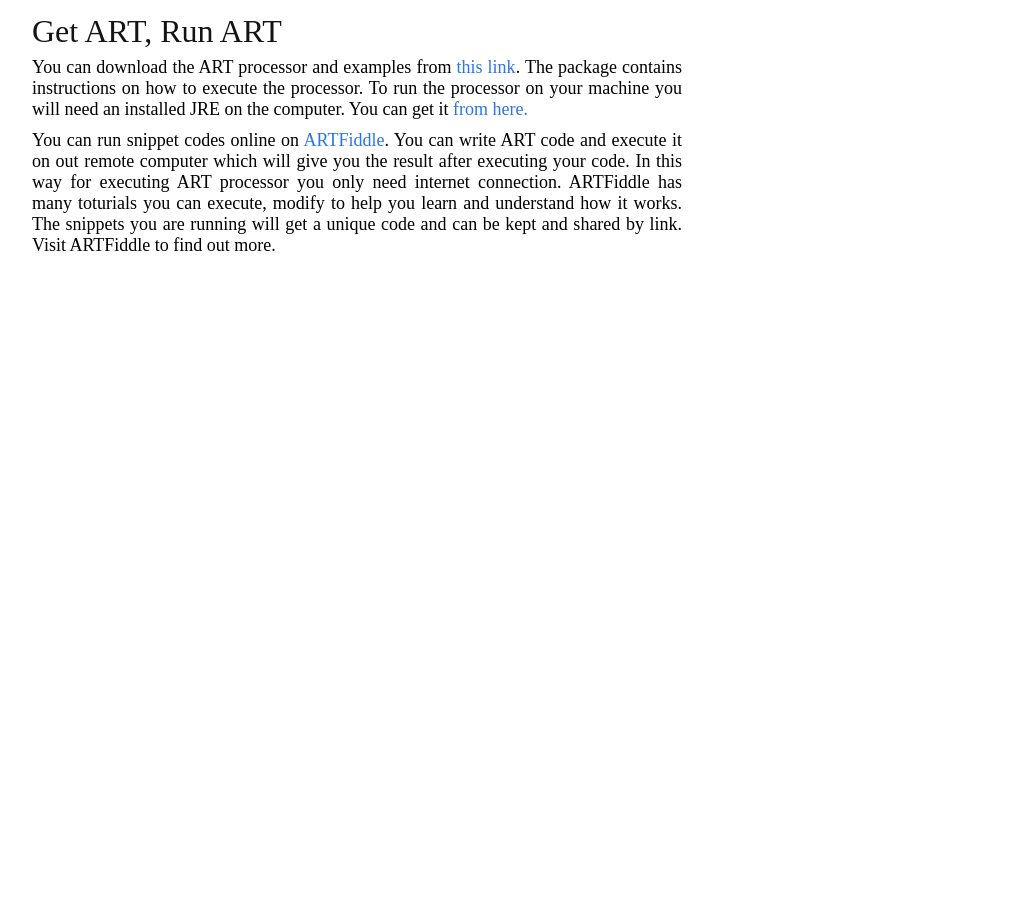
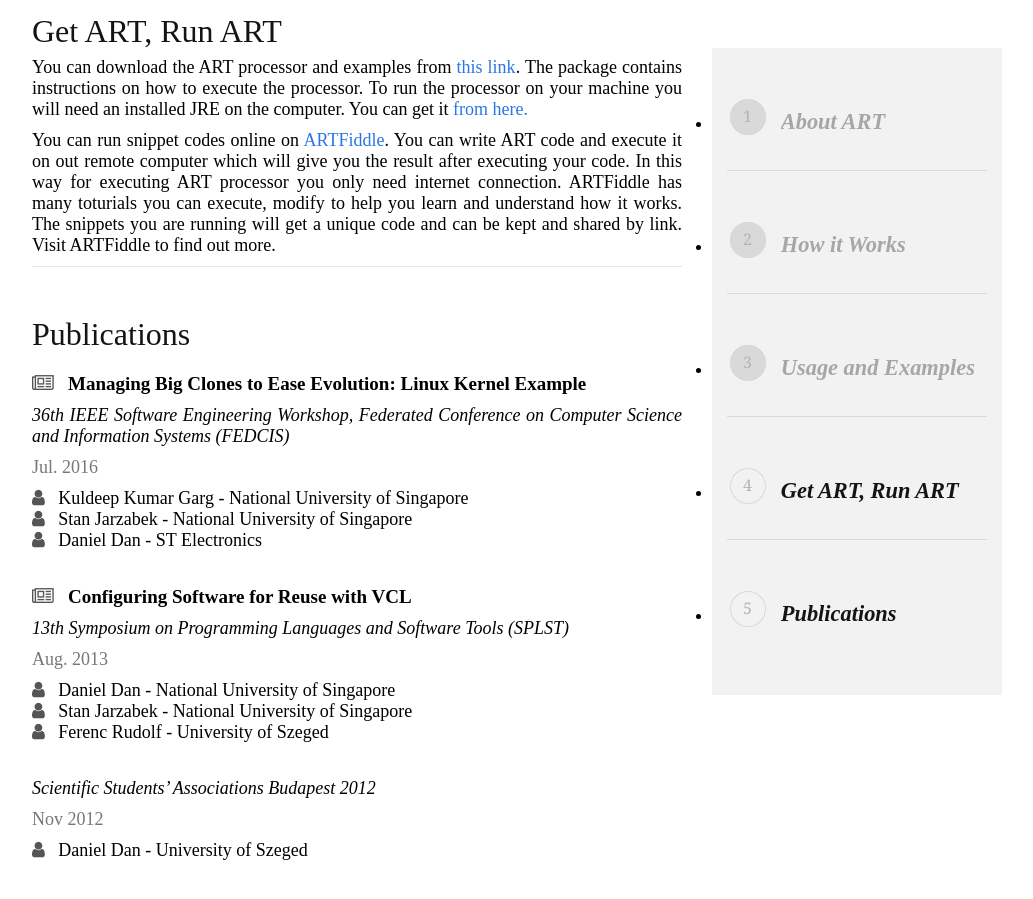
Before and after one commit to art-processor/jekyll_art-processor.github.io, a Jekyll site: the page index.html, which Jekyll copies as it is, in a window 1280 px wide and 900 px high, scrolled down 9460 px. Shown: the whole window, without its empty margins (123-1156 px from the left). Built offline with Jekyll 4.4.1, drawn with Linux system fonts in a browser that asks for light colours; before the commit the page ends 9844 px from its top, so only the background shows below that.

Commit message:
pubs
pubs

```diff
--- a/index.html
+++ b/index.html
@@ -454,7 +454,35 @@
      <p>
         You can run snippet codes online on <a href="http://fiddle.art-processor.org">ARTFiddle</a>. You can write ART code and execute it on out remote computer which will give you the result after executing your code. In this way for executing ART processor you only need internet connection. ARTFiddle has many toturials you can execute, modify to help you learn and understand how it works. The snippets you are running will get a unique code and can be kept and shared by link. Visit ARTFiddle to find out more.
      </p>
-     <br>
+  </article>
+  <article class="post" id="publications">
+    <header>
+      <h1> Publications </h1>
+    </header>
+    <h4><i class="fa fa-newspaper-o" aria-hidden="true"></i>&nbsp;&nbsp;<i class="fa"></i> Managing Big Clones to Ease Evolution: Linux Kernel Example</h4>
+    <p class="conf-p">36th IEEE Software Engineering Workshop, Federated Conference on Computer Science and Information Systems (FEDCIS)</p>
+    <p class="time-p">Jul. 2016</p>
+    <p class="authors-p">
+       <i class="fa fa-user" aria-hidden="true"></i>&nbsp;&nbsp; Kuldeep Kumar Garg - National University of Singapore<br>
+       <i class="fa fa-user" aria-hidden="true"></i>&nbsp;&nbsp; Stan Jarzabek - National University of Singapore<br>
+       <i class="fa fa-user" aria-hidden="true"></i>&nbsp;&nbsp; Daniel Dan - ST Electronics
+    </p>
+
+    <h4><i class="fa fa-newspaper-o" aria-hidden="true"></i>&nbsp;&nbsp;<i class="fa"></i> Configuring Software for Reuse with VCL</h4>
+    <p class="conf-p">13th Symposium on Programming Languages and Software Tools (SPLST)</p>
+    <p class="time-p">Aug. 2013</p>
+    <p class="authors-p">
+        <i class="fa fa-user" aria-hidden="true"></i>&nbsp;&nbsp; Daniel Dan - National University of Singapore<br>
+        <i class="fa fa-user" aria-hidden="true"></i>&nbsp;&nbsp; Stan Jarzabek - National University of Singapore<br>
+        <i class="fa fa-user" aria-hidden="true"></i>&nbsp;&nbsp; Ferenc Rudolf - University of Szeged
+    </p>
+
+    <p class="conf-p">Scientific Students’ Associations Budapest 2012</p>
+    <p class="time-p">Nov 2012</p>
+    <p class="authors-p">
+        <i class="fa fa-user" aria-hidden="true"></i>&nbsp;&nbsp; Daniel Dan - University of Szeged
+    </p>
+    <br><br><br>
   </article>
 
   <!--<article class="post">
@@ -634,6 +662,13 @@
       <li>
         <a href="#">
           <h3><em>Get ART, Run ART</em></h3>
+          <small><b></b></small>
+          <svg x="0px" y="0px" width="36px" height="36px" viewBox="0 0 36 36"><circle fill="none" stroke-width="2" cx="18" cy="18" r="16" stroke-dasharray="100 100" stroke-dashoffset="100" transform="rotate(-90 18 18)"></circle></svg>
+        </a>
+      </li>
+      <li>
+        <a href="#">
+          <h3><em>Publications</em></h3>
           <small><b></b></small>
           <svg x="0px" y="0px" width="36px" height="36px" viewBox="0 0 36 36"><circle fill="none" stroke-width="2" cx="18" cy="18" r="16" stroke-dasharray="100 100" stroke-dashoffset="100" transform="rotate(-90 18 18)"></circle></svg>
         </a>
```
